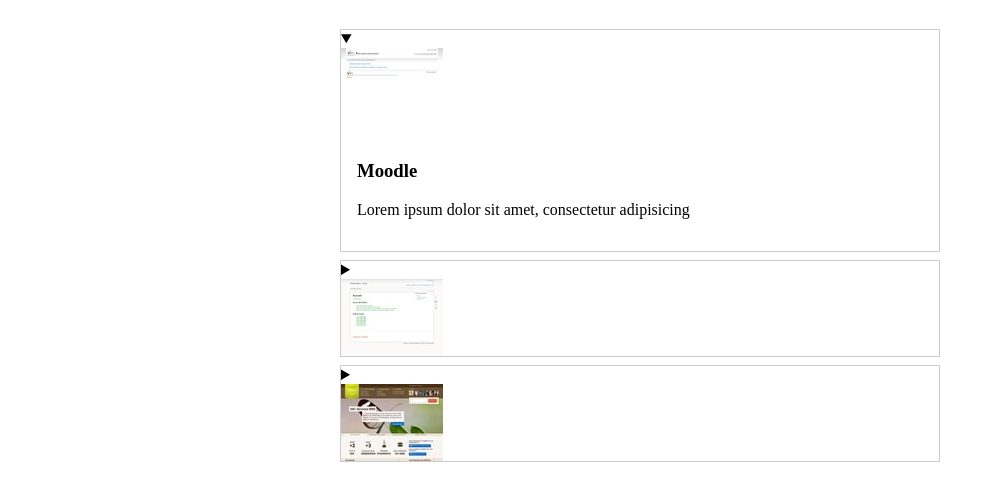
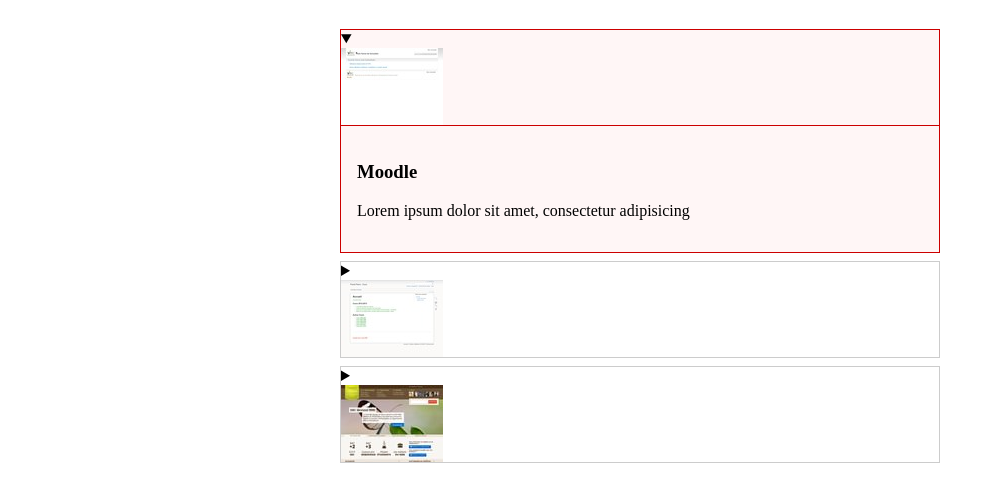
Before and after one commit to MMI-NFC-2026/sae105-r112-tp4-secilkc, a plain HTML site: page index.html in a window 1280 px wide. Shown: the part 61-562 px from the top of the page, without its empty margins (0-995 px from the left). Drawn offline with Linux system fonts and the light colour scheme.

Commit message:
style du details[open]

```diff
--- a/src/css/components/accordeon.css
+++ b/src/css/components/accordeon.css
@@ -24,3 +24,12 @@
 .accordeon > details > div {
   padding: 1rem;
 }
+
+.accordeon > details[open] {
+  border-color: #c00;
+  background: #fff6f6;
+}
+
+.accordeon > details[open] > summary {
+  border-bottom: 1px solid #c00;
+}
```
